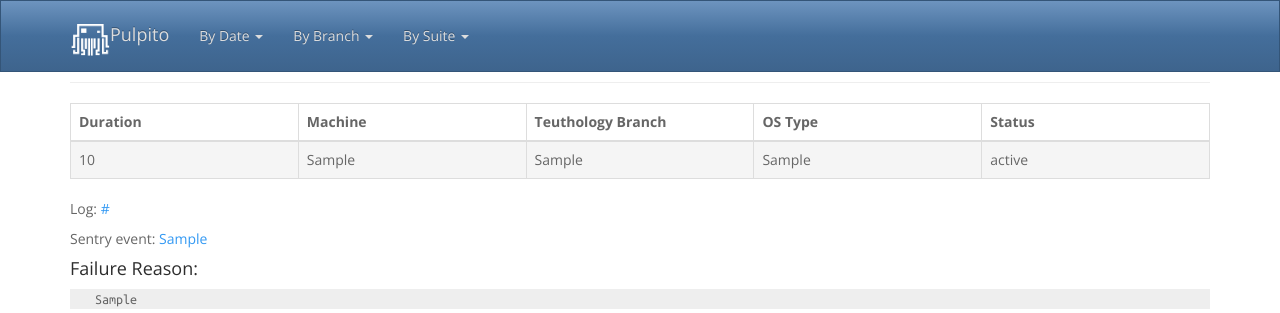
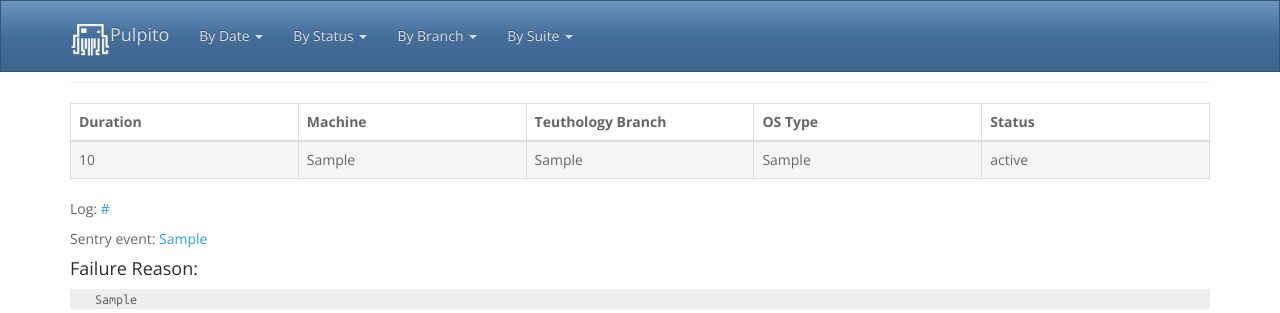
Before and after one commit to ceph/pulpito, a Python web app: template pulpito/templates/job.html in a window 1280 px wide. Shown: the top 313 px of the page. Run offline with Jinja, Linux system fonts and the light colour scheme; the template is opened without the code that fills it: most values are stand-ins (such as "Sample title", 1, 10 or a date in 2020); some libraries are stand-ins or nearby versions.

Commit message:
Add dropdown for run status

```diff
--- a/pulpito/controllers/root.py
+++ b/pulpito/controllers/root.py
@@ -15,10 +15,12 @@ class RootController(object):
     errors = ErrorsController()
 
     @expose('index.html')
-    def index(self, branch='', suite='', date='', to_date=''):
+    def index(self, branch='', status='', suite='', date='', to_date=''):
         uri = '{base}/runs/'.format(base=base_url)
         if branch:
             uri += 'branch/%s/' % branch
+        if status:
+            uri += 'status/%s/' % status
         if suite:
             uri += 'suite/%s/' % suite
         if to_date and date:
--- a/pulpito/templates/layout.html
+++ b/pulpito/templates/layout.html
@@ -35,6 +35,16 @@
                     <li><a href="/date/today/">Today's Runs</a></li>
                     <li><a href="/date/yesterday/">Yesterday's Runs</a></li>
                 </ul>
+                <li class="dropdown statuses">
+                    <a href="#" class="dropdown-toggle" id="menu-suites" data-toggle="dropdown">By Status
+                        <b class="caret"></b>
+                    </a>
+                    <ul class="dropdown-menu">
+                        {% for status in ['running', 'finished pass', 'finished fail', 'finished dead', 'unknown'] %}
+                        <li><a href="/?status={{ status }}">{{ status }}</a></li>
+                        {% endfor %}
+                    </ul>
+                </li>
                 <li class="dropdown branches">
                     <a href="#" class="dropdown-toggle" id="menu-branches" data-toggle="dropdown">By Branch
                         <b class="caret"></b>
```
